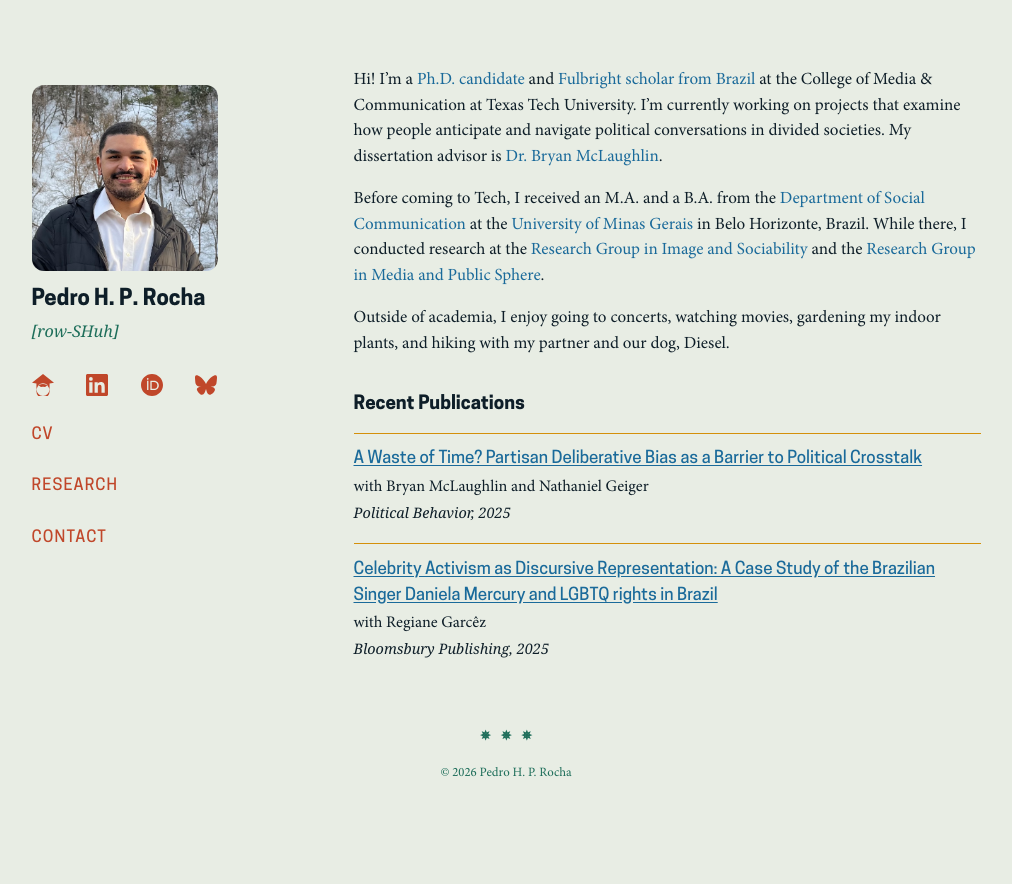
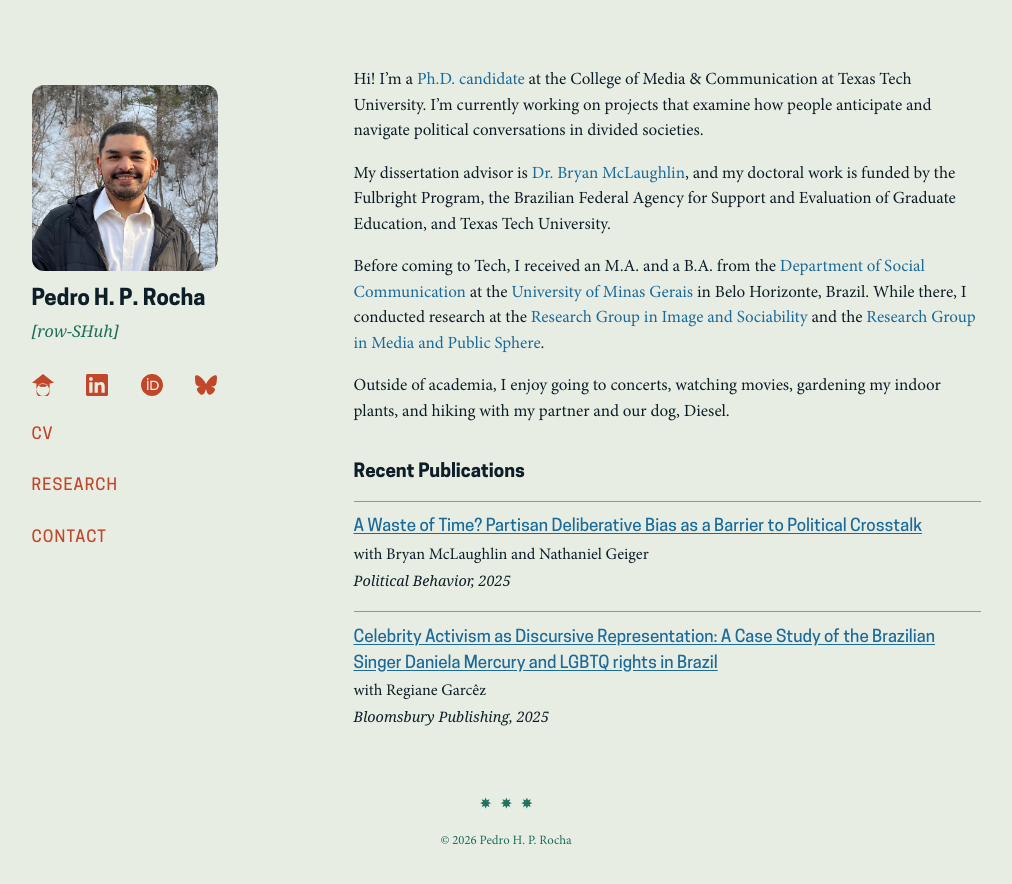
Before and after one commit to pedrohprocha/pedrohprocha.github.io, a Jekyll site: the page built from index.md, in a window 1280 px wide. Shown: the top 884 px of the page, without its empty margins (134-1146 px from the left). Built offline with Jekyll 4.4.1, drawn with Linux system fonts in a browser that asks for light colours; some web fonts are replaced.

Commit message:
update description

```diff
--- a/index.md
+++ b/index.md
@@ -3,7 +3,9 @@ layout: default
 title: Home
 ---
 
-Hi! I'm a [Ph.D. candidate](https://www.depts.ttu.edu/comc/faculty/faculty/procha.php) and [Fulbright scholar from Brazil](https://fulbright.org.br/) at the College of Media & Communication at Texas Tech University. I'm currently working on projects that examine how people anticipate and navigate political conversations in divided societies. My dissertation advisor is [Dr. Bryan McLaughlin](https://www.depts.ttu.edu/comc/faculty/faculty/bmclaughlin.php).
+Hi! I'm a [Ph.D. candidate](https://www.depts.ttu.edu/comc/faculty/faculty/procha.php) at the College of Media & Communication at Texas Tech University. I'm currently working on projects that examine how people anticipate and navigate political conversations in divided societies.
+
+My dissertation advisor is [Dr. Bryan McLaughlin](https://www.depts.ttu.edu/comc/faculty/faculty/bmclaughlin.php), and my doctoral work is funded by the Fulbright Program, the Brazilian Federal Agency for Support and Evaluation of Graduate Education, and Texas Tech University.
 
 Before coming to Tech, I received an M.A. and a B.A. from the [Department of Social Communication](http://www.ppgcom.fafich.ufmg.br/index.php) at the [University of Minas Gerais](https://www.ufmg.br/international/about-the-ufmg/) in Belo Horizonte, Brazil. While there, I conducted research at the [Research Group in Image and Sociability](https://www.fafich.ufmg.br/gris/) and the [Research Group in Media and Public Sphere](https://grupoemeblog.wordpress.com/).
 
```
